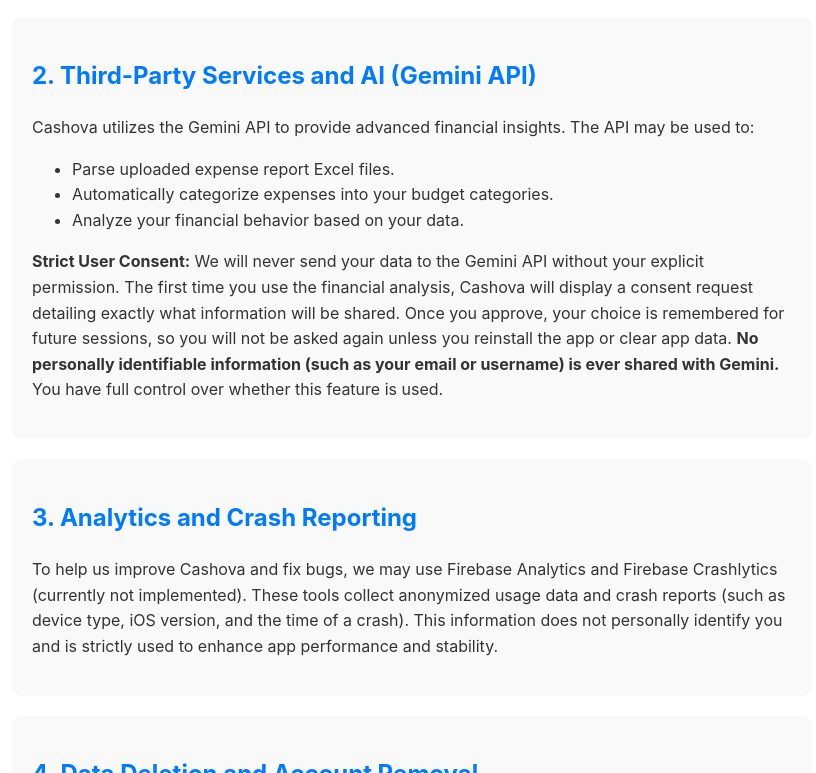
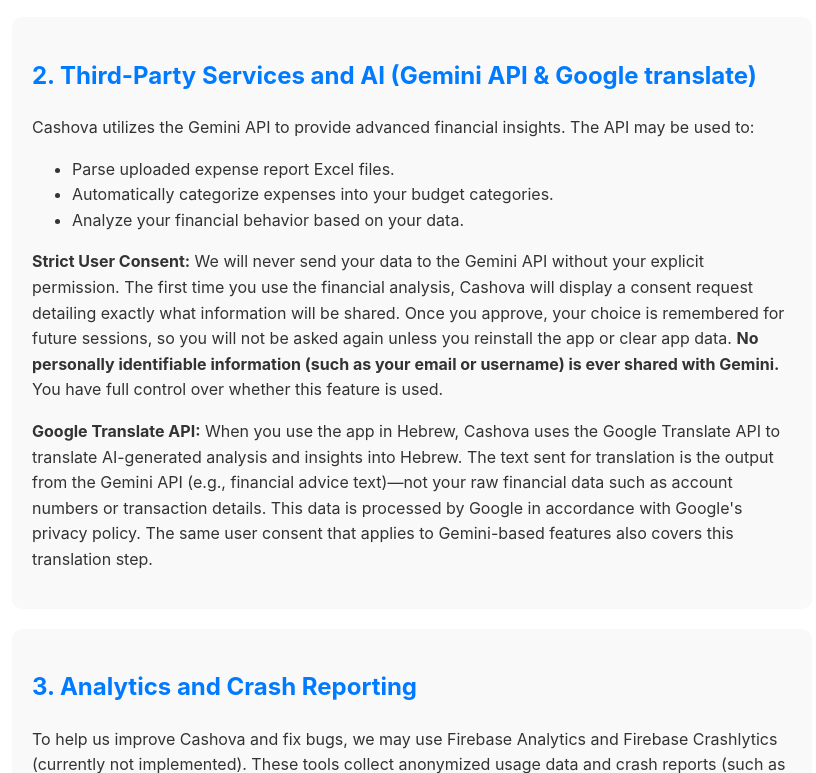
Before and after one commit to roidital/budgee_web_pages, a plain HTML site: page privacy.html in a window 1280 px wide. Shown: the part 585-1358 px from the top of the page, without its empty margins (228-1044 px from the left). Drawn offline with Linux system fonts and the light colour scheme.

Commit message:
Update privacy.html

```diff
--- a/privacy.html
+++ b/privacy.html
@@ -39,7 +39,7 @@
     </div>
 
     <div class="container">
-        <h2>2. Third-Party Services and AI (Gemini API)</h2>
+        <h2>2. Third-Party Services and AI (Gemini API & Google translate)</h2>
         <p>Cashova utilizes the Gemini API to provide advanced financial insights. The API may be used to:</p>
         <ul>
             <li>Parse uploaded expense report Excel files.</li>
@@ -47,6 +47,7 @@
             <li>Analyze your financial behavior based on your data.</li>
         </ul>
         <p><strong>Strict User Consent:</strong> We will never send your data to the Gemini API without your explicit permission. The first time you use the financial analysis, Cashova will display a consent request detailing exactly what information will be shared. Once you approve, your choice is remembered for future sessions, so you will not be asked again unless you reinstall the app or clear app data. <strong>No personally identifiable information (such as your email or username) is ever shared with Gemini.</strong> You have full control over whether this feature is used.</p>
+        <p><strong>Google Translate API:</strong> When you use the app in Hebrew, Cashova uses the Google Translate API to translate AI-generated analysis and insights into Hebrew. The text sent for translation is the output from the Gemini API (e.g., financial advice text)—not your raw financial data such as account numbers or transaction details. This data is processed by Google in accordance with Google's privacy policy. The same user consent that applies to Gemini-based features also covers this translation step.</p>
     </div>
 
     <div class="container">
```
